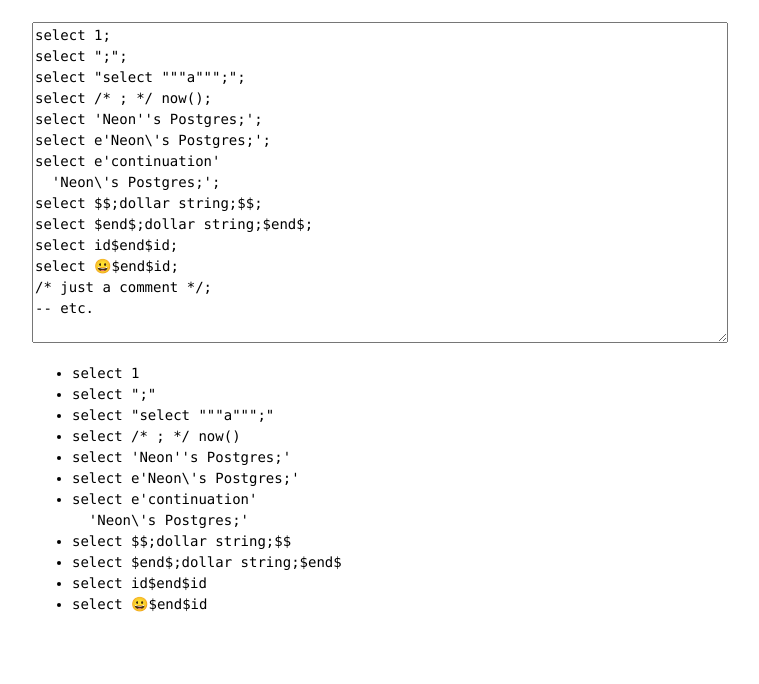
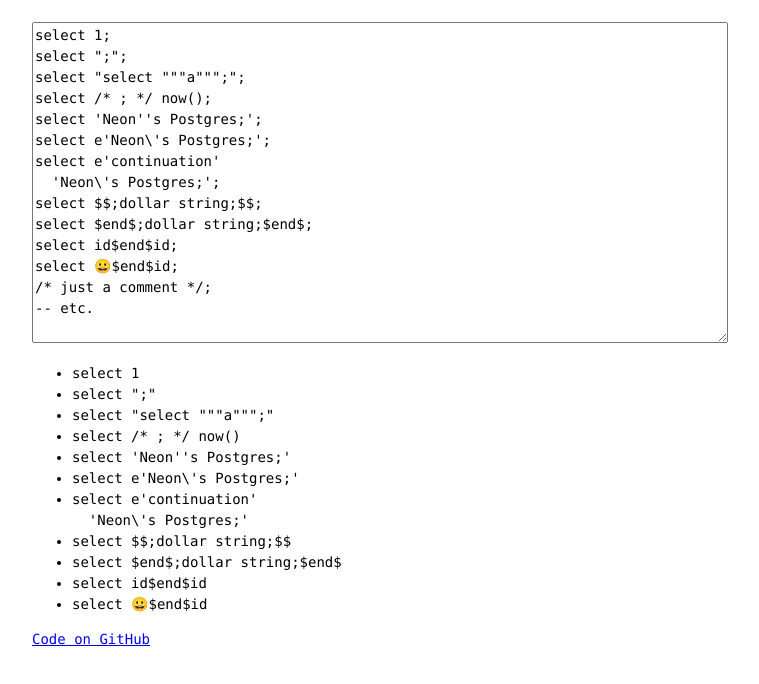
Before and after one commit to neondatabase/semicolons, a website: page demo/index.html in a window 1280 px wide. Shown: the whole page, without its empty margins (4-763 px from the left). Drawn offline with Linux system fonts and the light colour scheme.

Commit message:
Added link to repo to demo page

```diff
--- a/demo/index.html
+++ b/demo/index.html
@@ -40,6 +40,7 @@ select 😀$end$id;
 -- etc.</textarea>
   <ul id="out"></ul>
   <p id="err"></p>
+  <p><a href="https://github.com/jawj/semicolons">Code on GitHub</a></p>
   <script type="module">
 
     import { parseSplits, nonEmptyStatements } from './index.js';
```
